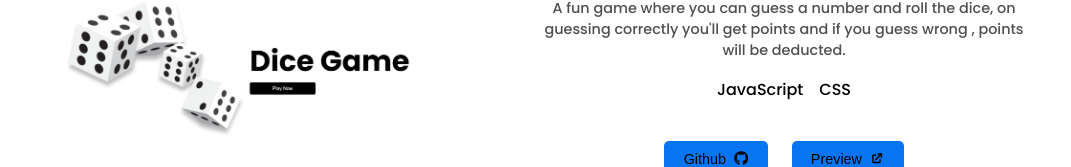
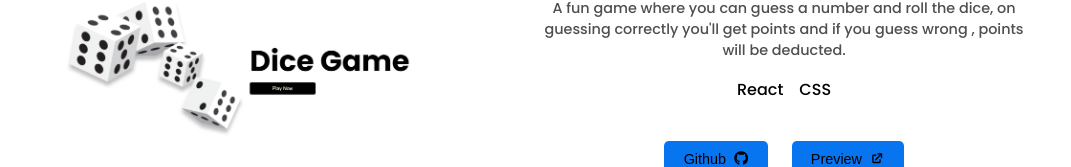
Before and after one commit to Sai-Manikanta-Andey/portfolio, a React (Vite) app: page / in a window 1280 px wide. Shown: the part 1675-1842 px from the top of the page, without its empty margins (96-1167 px from the left). Built offline with nearby package versions, Linux system fonts and the light colour scheme.

Commit message:
Updated Dice game tech stack mistake Project.jsx

```diff
--- a/src/components/ProjectPage/Project.jsx
+++ b/src/components/ProjectPage/Project.jsx
@@ -33,7 +33,7 @@ const Project = () => {
       image: "./dicegame.png",
       projectDescription:
         "A fun game where you can guess a number and roll the dice, on guessing correctly you'll get points and if you guess wrong , points will be deducted.",
-      stack: [{id:1,tech:"JavaScript"}, {id:2,tech:"CSS"}],
+      stack: [{id:1,tech:"React"}, {id:2,tech:"CSS"}],
       liveUrl: "https://tranquil-kitten-bca2cd.netlify.app/",
       githubUrl: "https://github.com/Sai-Manikanta-Andey/ReactDiceGameP3",
     },
```
